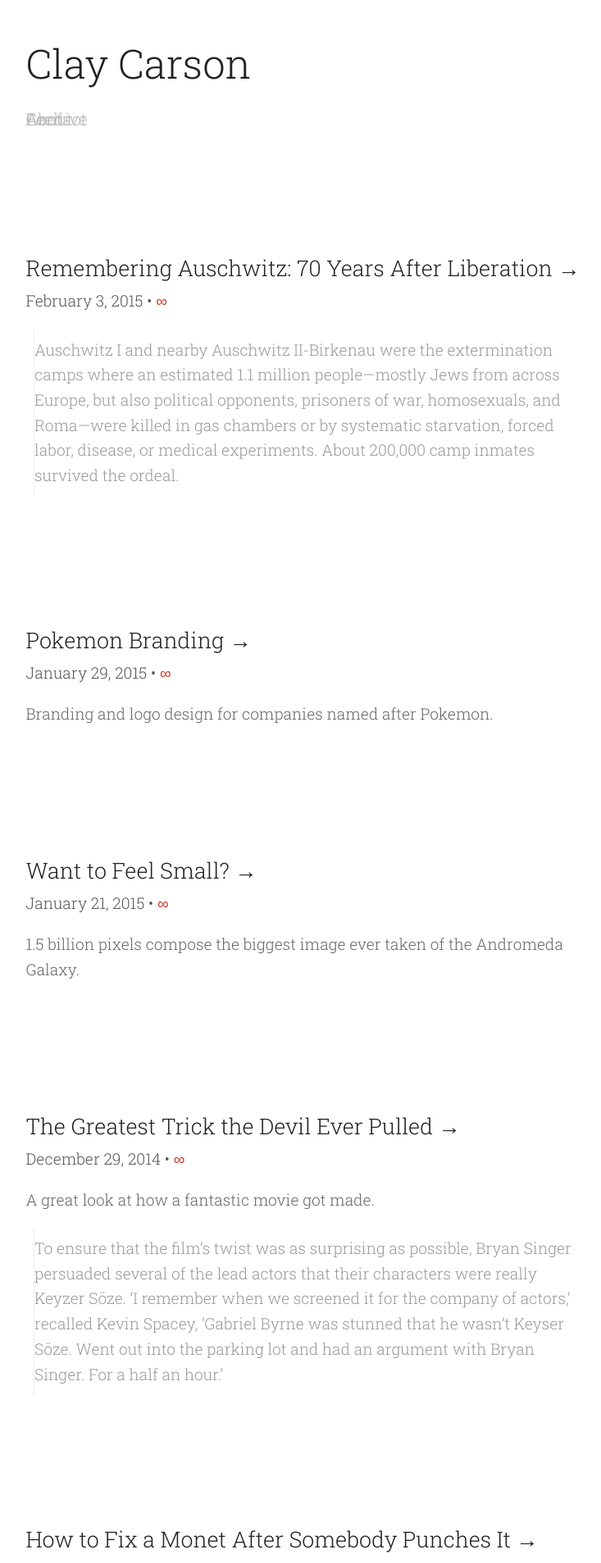
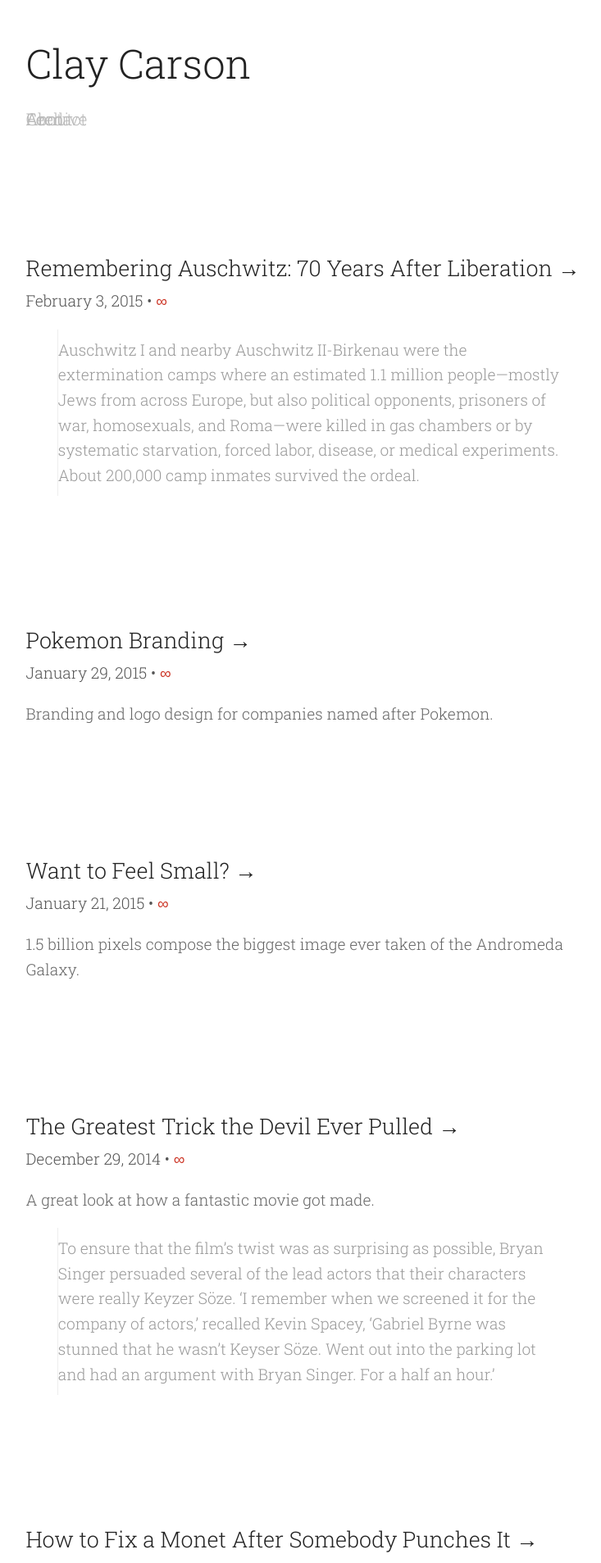
Before and after one commit to turnerthornton/turnerthornton.github.io, a Jekyll site: the page built from index.html, in a window 1280 px wide. Shown: the top 1907 px of the page at 82% size, without its empty margins (263-996 px from the left). Built offline with Jekyll 4.4.1, drawn with Linux system fonts in a browser that asks for light colours; the list of posts is cut into pages by our own code.

Commit message:
blockquote margins

```diff
--- a/public/css/poole.css
+++ b/public/css/poole.css
@@ -161,7 +161,7 @@ pre code
 blockquote
 {
 	padding:.5em 0em;
-	margin:.8em .5em;
+	margin:.8em 2em;
 	color:#999;
 	border-left:.1em solid #eee;
 	line-height:1.6
@@ -266,7 +266,7 @@ tbody tr:nth-child(odd) td,tbody tr:nth-child(odd) th
 .nav ul
 {
 	list-style:none;
-	position:absolute;
+	position: fixed;
 	padding:0;
 	margin:0;
 	float:left
```
